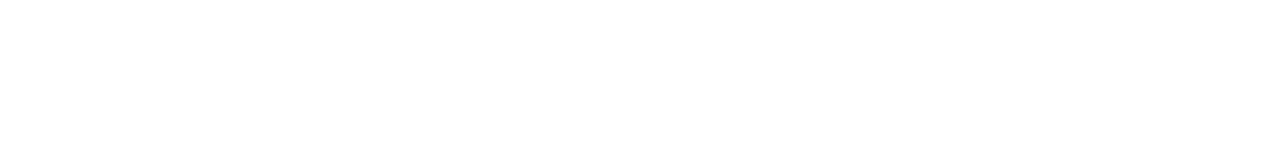
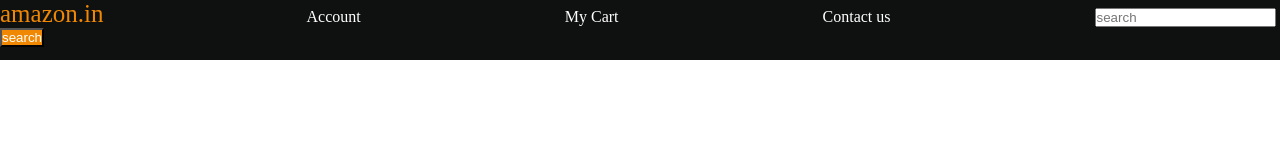
Before and after one commit to ayush-Git-spec/project-ecom, a plain HTML site: page index.html in a window 1280 px wide. Drawn offline with Linux system fonts and the light colour scheme.

Commit message:
added a navbar

```diff
--- a/index.html
+++ b/index.html
@@ -7,6 +7,13 @@
     <link rel="stylesheet" href="style.css">
 </head>
 <body>
-
+        <div id="navbar">
+                <a id="logo" href="#">amazon.in</a>
+                <a href="#Account">Account</a>
+                <a href="#Mycart">My Cart</a>
+                <a href="#Contactus">Contact us</a>
+                <input type="text" name="search" placeholder="search">
+                <button id="search" value="submit">search</button>
+        </div>
 </body>
 </html>
--- a/style.css
+++ b/style.css
@@ -0,0 +1,21 @@
+*{
+    margin : 0;
+    padding : 0;
+}
+#navbar{
+    height : 60px;
+    background-color: #0f1111;
+}
+#logo{
+    color : #f08804;
+    font-size : 25px;
+}
+#search{
+    background-color : #f08804;
+    color : white;
+}
+a{
+    text-decoration: none;
+    color : white;
+    margin-right : 200px;
+}
```
